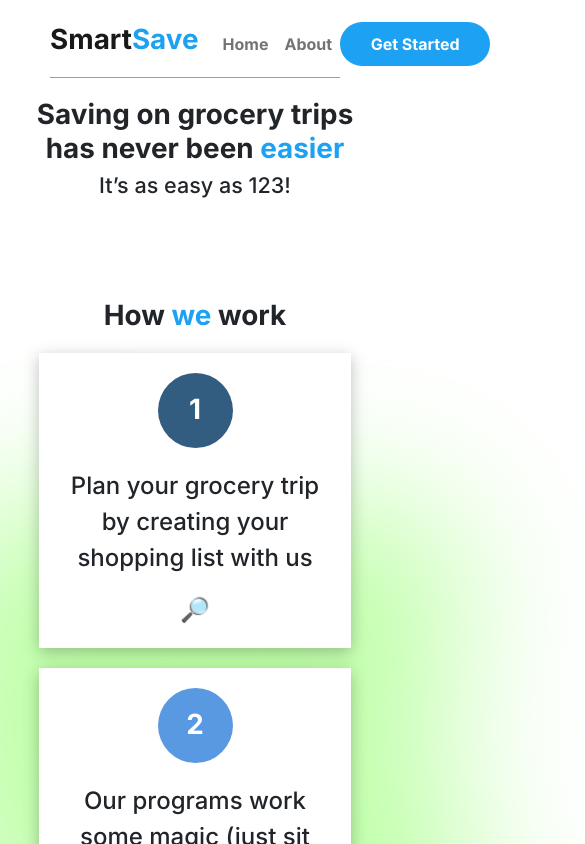
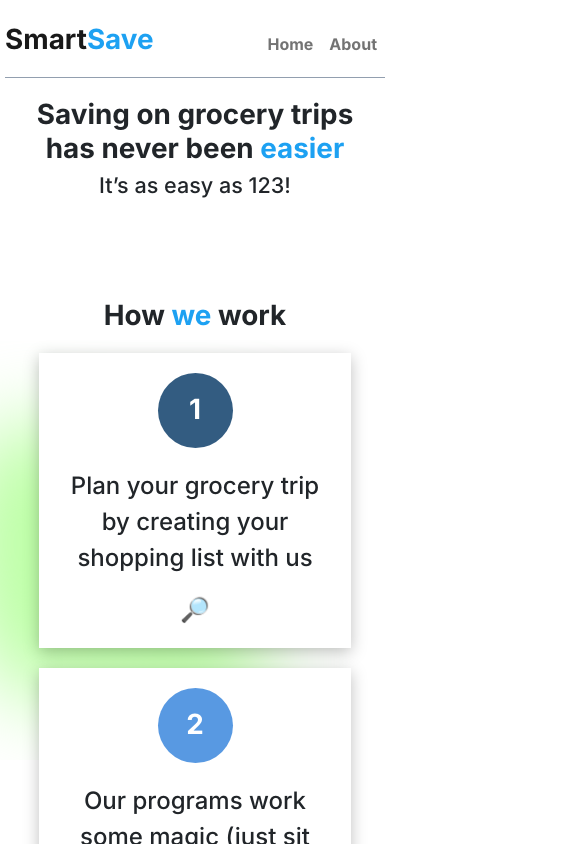
Before and after one commit to matthewnanas/SaveSmart, a React (Create React App) app in the folder web/: page / in a window 390 px wide. Shown: the top 844 px of the page, 585 px wide, since content can reach past the window. Built offline with nearby package versions, Linux system fonts and the light colour scheme.

Commit message:
Fix horizontal scroll on mobile

```diff
--- a/web/src/Components/Navigation.tsx
+++ b/web/src/Components/Navigation.tsx
@@ -85,19 +85,16 @@ function NavigateMobile(props: {
     navAbout: () => void;
 }) {
     return (
-        <div className='NavContainer'>
+        <div className='NavContainerMobile'>
             <Navbar>
                 <Navbar.Brand>
                     <h1 className='SmartSave'>Smart<span style={{ color: '#1DA1F2' }}>Save</span></h1>
                 </Navbar.Brand>
                 <Navbar.Toggle aria-controls="basic-navbar-nav" />
                 <Navbar.Collapse id="basic-navbar-nav">
-                    <Nav className="me-auto">
+                    <Nav className="ms-auto">
                         <Nav.Link onClick={() => props.navHome() }>Home</Nav.Link>
                         <Nav.Link onClick={() => props.navAbout()}>About</Nav.Link>
-                    </Nav>
-                    <Nav className="ms-auto">
-                        <Nav.Link className='StartButton' onClick={() => props.navHome() }>Get Started</Nav.Link>
                     </Nav>
                 </Navbar.Collapse>
             </Navbar>
--- a/web/src/Pages/Landing.tsx
+++ b/web/src/Pages/Landing.tsx
@@ -117,7 +117,7 @@ function MobileSteps() {
         <div>
             <div className='StepContainer'>
                 <h1>How <span style={{ color: '#1DA1F2' }}>we</span> work</h1>
-                <img src={GreenBlob} className='MobileGreenBlob' alt='Green Blob' />
+                <img src={GreenBlob} className='MobileGreenBlob' alt='Green Blob' width='350' />
                 <MobileCard color='#335C81' step='1' description='Plan your grocery trip by creating your shopping list with us' emoji='🔎' />
                 <MobileCard color='#5899E2' step='2' description='Our programs work some magic (just sit back and relax)' emoji='✨' />
                 <MobileCard color='#65AFFF' step='3' description='Browse the most affordable options catered to your list' emoji='✅' />
--- a/web/src/Static/Styles/Navigation.css
+++ b/web/src/Static/Styles/Navigation.css
@@ -28,3 +28,9 @@
     text-align: center;
     font-family: Inter-Bold;
 }
+
+.NavContainerMobile {
+    font-family: Inter-Bold;
+    margin: 10px 5px 0px 5px;
+    border-bottom: 1px solid rgba(39, 64, 96, 0.5);
+}
```
